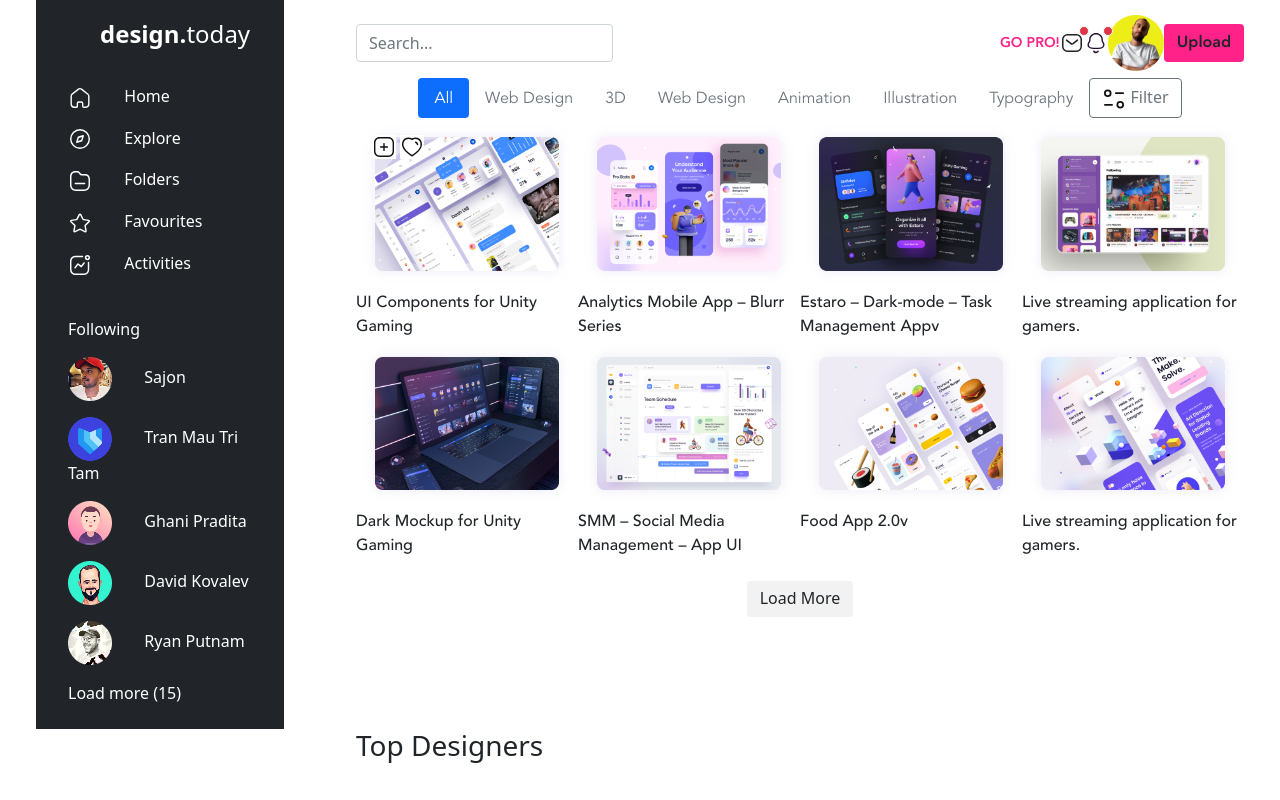
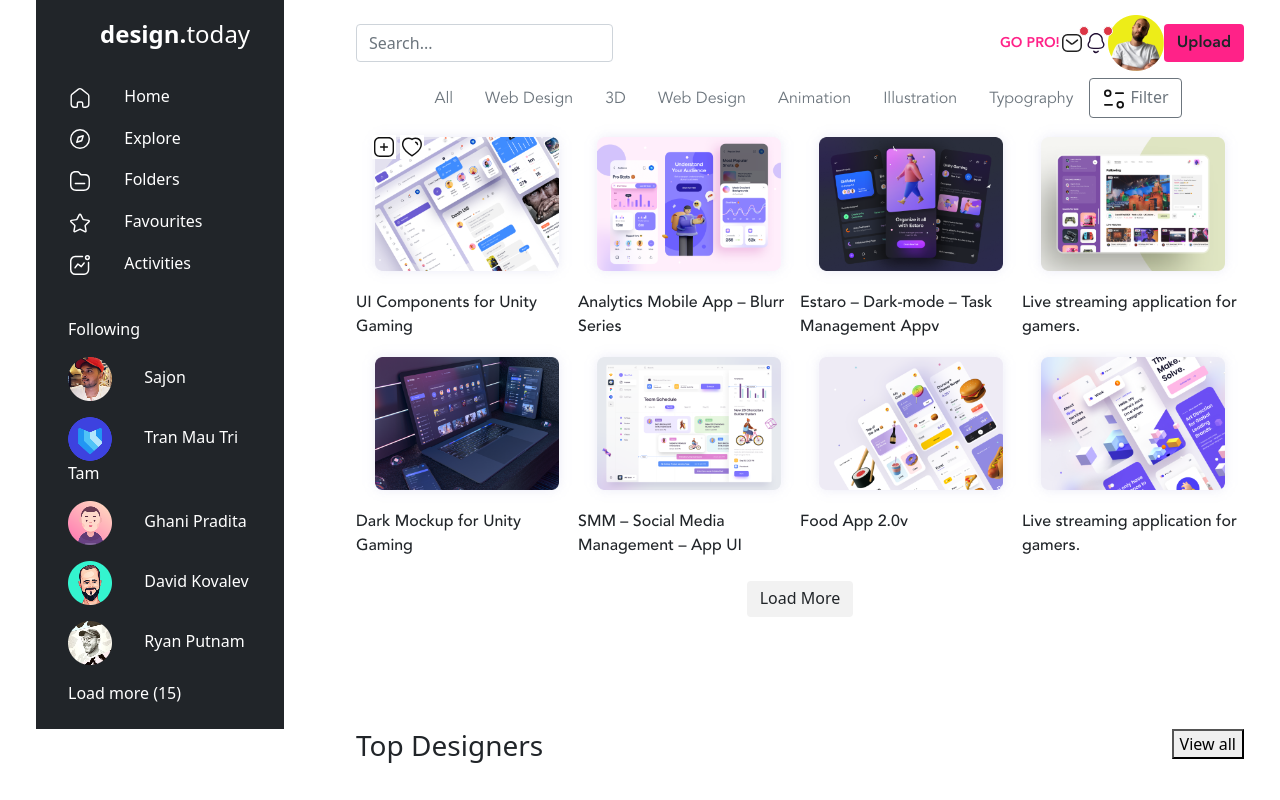
Before and after one commit to Mariamopataraia/Midtermexam-MP, a plain HTML site: page index.html in a window 1280 px wide. Drawn offline with nearby package versions, Linux system fonts and the light colour scheme; files whose address does not match are found by name.

Commit message:
Update index.html

```diff
--- a/index.html
+++ b/index.html
@@ -32,7 +32,7 @@
                     </a>
                     <br>
                     <ul class="nav nav-pills flex-column">
-                            <a href="#" class="nav-link pink text-white backcolor" aria-current="page">
+                            <a href="#" class="nav-link black text-white backcolor" aria-current="page">
                                 <img src="images/Component 5 – 2.svg" alt="homebutton">
                                 <svg class="bi me-2" width="16" height="16"><use xlink:href="#home"></use></svg>
                                 Home
@@ -146,7 +146,7 @@
                                     <div class="navigationpanel book">
                                         <ul class="nav nav-pills">
                                             <li class="nav-item">
-                                            <a class="nav-link active" aria-current="page">All</a>
+                                            <a class="nav-link disabled" aria-current="page">All</a>
                                             </li>
                                             <li class="nav-item">
                                             <a class="nav-link disabled">Web Design</a>
@@ -225,15 +225,17 @@
             </div>
         </div>
 <div class="container-fluid">
-       <!-- <div class="container"> -->
     <div class="row">
         <div class="col-3"></div>
         <div class="col-9">
             <div class="container">
-                    <div class="row">
+                <div class="row d-flex">
+                        <div class="container d-flex justify-content-between">
+                        <div class="top">
                             <H3>Top Designers</H3>
+                        </div>
                         <div>
-
+                            <button class="d-flex justify-content-between">View all</button>
                         </div>
                     </div>
                 </div>
```
Lines whose indentation alone changed are shown as unchanged.
